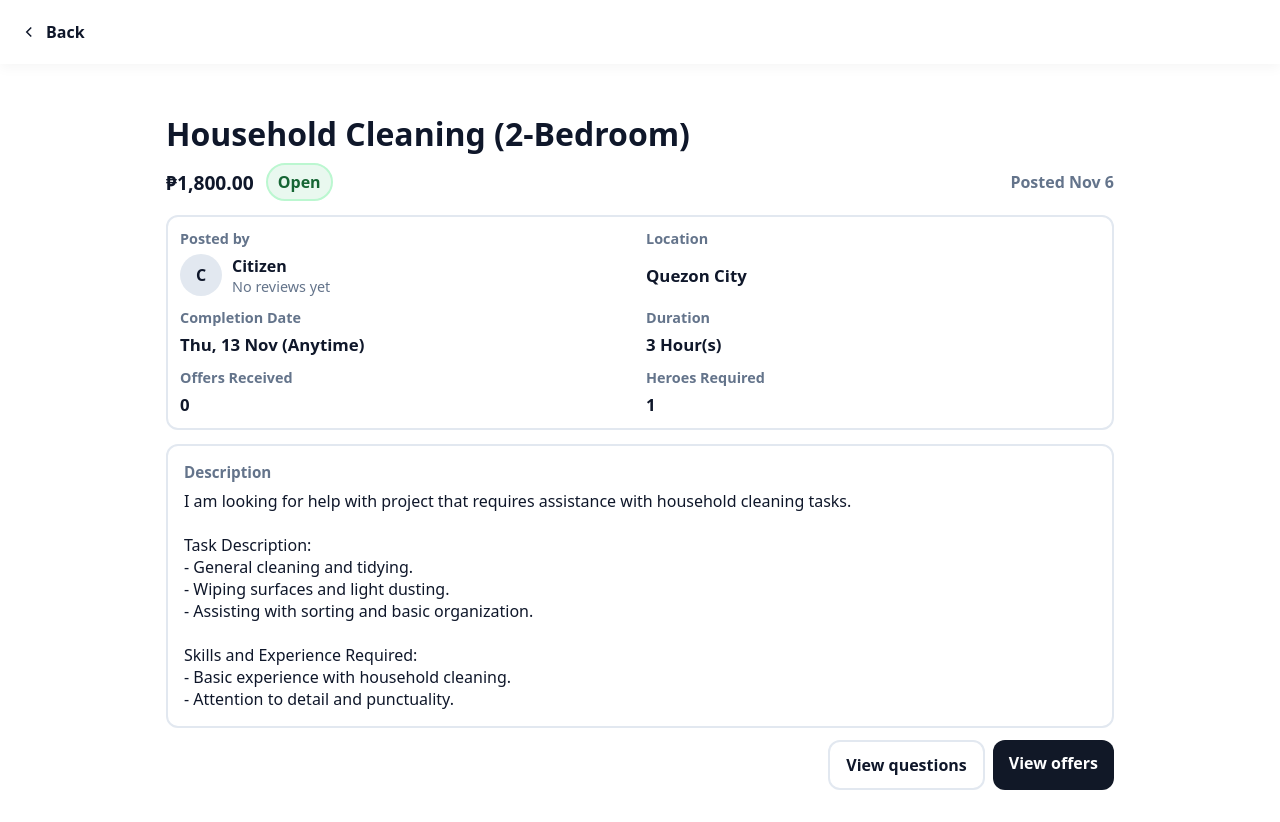
After one commit to inyiigo/ncp3106-ServisyoHub, a PHP site: page /ServisyoHub/pages/gawain-detail.php in a window 1280 px wide. The commit adds this page. Run offline with PHP 8.4, Linux system fonts and the light colour scheme.

Commit message:
make a gawain-detail

```diff
--- a/assets/css/styles.css
+++ b/assets/css/styles.css
@@ -51,7 +51,7 @@
 /* Base reset */
 * { box-sizing: border-box; }
 html, body { height: 100%; margin: 0; }
-body { font-family: 'Montserrat', system-ui, -apple-system, Segoe UI, Roboto, Arial, sans-serif; color: #0f172a; background:#ffffff; }
+body { font-family: 'Montserrat', system-ui, -apple-system, Segoe UI, Roboto, Arial, sans-serif; color: #0f172a; background: #ffffff; }
 
 /* Page fade-in helper for smoother transitions (respects reduced motion) */
 @media (prefers-reduced-motion: no-preference) {
@@ -117,7 +117,7 @@ body { font-family: 'Montserrat', system-ui, -apple-system, Segoe UI, Roboto, Ar
 .glass-card { background: rgba(255,255,255,.35) !important; border: 2px solid rgba(255,255,255,.6) !important; backdrop-filter: blur(4px); box-shadow: 0 8px 20px rgba(2,6,23,.15) !important; }
 
 /* Theme: page-wide profile gradient */
-.theme-profile-bg { background: radial-gradient(900px 450px at 50% -10%, rgba(255,255,255,.35) 0%, rgba(255,255,255,0) 60%), linear-gradient(180deg, #0ea5e9 0%, #06b6d4 55%, #22d3ee 100%); background-attachment: fixed; background-size: cover; }
+.theme-profile-bg { background: #ffffff; background-attachment: initial; background-size: auto; }
 .theme-profile-bg .dash-shell { background: transparent; }
 .theme-profile-bg .dash-topbar { background: transparent; border-bottom-color: rgba(255,255,255,.18); }
 .theme-profile-bg .dash-bottom-nav { background: rgba(255,255,255,.9); }
@@ -497,6 +497,8 @@ a.dash-svc-card { text-decoration: none; color: inherit; }
 .svc-price { display:grid; align-content:center; gap:4px; text-align:right; }
 .svc-price .amt { font-weight:800; color:#0078a6; }
 .svc-price .note { color:#94a3b8; font-size:.8rem; }
+/* Make service cards clickable when used as anchors */
+a.svc-card { text-decoration: none; color: inherit; }
 
 /* Search */
 .svc-search { max-width: 1100px; margin: 8px auto 16px; padding: 0 16px; }
@@ -512,8 +514,6 @@ a.dash-svc-card { text-decoration: none; color: inherit; }
 @media (max-width:640px){ .svc-card { grid-template-columns: 1fr; } .svc-price { text-align:left; } }
 
 /* Filter page styles */
-/* Keep theme-profile-bg white for filter and gawain pages */
-body.theme-profile-bg { background: #ffffff !important; background-attachment: initial !important; }
 
 /* Stronger topbar divider (scoped) */
 .theme-profile-bg .dash-topbar { border-bottom: 3px solid #0078a6; }
--- /dev/null
+++ b/pages/gawain-detail.php
@@ -0,0 +1,182 @@
+<?php
+// Start output buffering to avoid header issues
+ob_start();
+if (session_status() === PHP_SESSION_NONE) { session_start(); }
+
+require_once __DIR__ . '/../config/db_connect.php';
+
+function e($v){ return htmlspecialchars((string)$v, ENT_QUOTES, 'UTF-8'); }
+function fmt_money($v){
+    if ($v === '' || $v === null) return 'Negotiable';
+    $n = is_numeric($v) ? (float)$v : 0; return '₱' . number_format($n, 2);
+}
+function time_ago($dt){
+    $t = is_numeric($dt) ? (int)$dt : strtotime((string)$dt);
+    if (!$t) return '';
+    $d = time() - $t;
+    if ($d < 60) return $d.'s ago';
+    if ($d < 3600) return floor($d/60).'m ago';
+    if ($d < 86400) return floor($d/3600).'h ago';
+    if ($d < 604800) return floor($d/86400).'d ago';
+    return date('M j, Y', $t);
+}
+
+$job = null;
+$id = isset($_GET['id']) ? (int)$_GET['id'] : 0;
+if ($id > 0 && isset($conn) && $conn) {
+    if ($stmt = mysqli_prepare($conn, "SELECT id, title, category, COALESCE(location,'') AS location, COALESCE(budget,'') AS budget, COALESCE(date_needed,'') AS date_needed, COALESCE(status,'open') AS status, COALESCE(duration_hours, 0) AS duration_hours, COALESCE(description,'') AS description, COALESCE(workers_required,1) AS workers_required, COALESCE(posted_at, NOW()) AS posted_at, COALESCE(user_name,'Citizen') AS user_name, COALESCE(offers_count,0) AS offers_count FROM jobs WHERE id = ? LIMIT 1")) {
+        mysqli_stmt_bind_param($stmt, 'i', $id);
+        if (mysqli_stmt_execute($stmt)) {
+            $res = mysqli_stmt_get_result($stmt);
+            $job = mysqli_fetch_assoc($res) ?: null;
+        }
+        mysqli_stmt_close($stmt);
+    }
+}
+
+// Fallback sample if not found
+if (!$job) {
+    $job = [
+        'id' => 0,
+        'title' => 'Household Cleaning (2-Bedroom)',
+        'category' => 'Household',
+        'location' => 'Quezon City',
+        'budget' => 1800,
+        'date_needed' => date('D, d M', strtotime('+7 days')) . ' (Anytime)',
+        'status' => 'open',
+        'duration_hours' => 3,
+        'description' => "I am looking for help with project that requires assistance with household cleaning tasks.\n\nTask Description:\n- General cleaning and tidying.\n- Wiping surfaces and light dusting.\n- Assisting with sorting and basic organization.\n\nSkills and Experience Required:\n- Basic experience with household cleaning.\n- Attention to detail and punctuality.",
+        'workers_required' => 1,
+        'posted_at' => date('Y-m-d H:i:s', strtotime('-1 hour')),
+        'user_name' => 'Citizen',
+        'offers_count' => 0,
+    ];
+}
+
+$avatar = strtoupper(substr(preg_replace('/\s+/', '', $job['user_name']), 0, 1));
+$priceLabel = fmt_money($job['budget']);
+$status = strtolower($job['status']) === 'open' ? 'Open' : ucfirst((string)$job['status']);
+$durationLabel = ((int)$job['duration_hours'] > 0) ? ((int)$job['duration_hours'] . ' Hour(s)') : '—';
+$offers = (int)($job['offers_count'] ?? 0);
+$views = 10; // placeholder
+
+ob_end_flush();
+?>
+<!DOCTYPE html>
+<html lang="en">
+<head>
+  <meta charset="UTF-8" />
+  <meta name="viewport" content="width=device-width, initial-scale=1" />
+  <title><?php echo e($job['title']); ?> • Servisyo Hub</title>
+  <link rel="stylesheet" href="../assets/css/styles.css" />
+  <style>
+    .detail-wrap { max-width: 980px; margin: clamp(16px, 6vh, 80px) auto 24px; padding: 0 16px; }
+    .detail-header { display:flex; align-items:center; justify-content:space-between; gap:12px; margin-bottom: 8px; }
+    .detail-back { display:inline-flex; align-items:center; gap:8px; color:#0f172a; text-decoration:none; font-weight:800; }
+    .detail-title { margin: 6px 0 0; font-weight: 900; font-size: clamp(22px, 5vw, 32px); }
+
+    .price-row { display:flex; align-items:center; gap:12px; margin: 8px 0 12px; }
+    .price { font-weight:900; font-size: 1.2rem; }
+    .badge { display:inline-flex; align-items:center; padding: 6px 10px; border-radius: 999px; background: #e9f8ef; color:#166534; font-weight: 800; border: 2px solid #bbf7d0; }
+
+  .meta-grid { display:grid; grid-template-columns: 1fr; gap: 12px; margin: 14px 0; }
+  .meta-card { background:#fff; border:2px solid #e2e8f0; border-radius:12px; padding:12px; display:grid; gap:6px; }
+  /* Single-box meta layout */
+  .meta-merged { background:#fff; border:2px solid #e2e8f0; border-radius:12px; padding:12px; margin: 14px 0; }
+  .meta-merged .meta-grid2 { display:grid; grid-template-columns: 1fr; gap: 12px; }
+  @media (min-width:720px){ .meta-merged .meta-grid2 { grid-template-columns: 1fr 1fr; } }
+  .meta-item { display:grid; gap:6px; }
+    .meta-title { font-weight:600; font-size:.9rem; color:#64748b; margin:0; }
+    .meta-item .value { font-weight:800; font-size:1.05rem; color:#0f172a; }
+    .poster { display:grid; grid-template-columns: 42px 1fr; gap:10px; align-items:center; }
+    .avatar { width:42px; height:42px; border-radius:50%; background:#e2e8f0; display:grid; place-items:center; font-weight:900; color:#0f172a; }
+
+  .desc-card { background:#fff; border:2px solid #e2e8f0; border-radius:12px; padding:16px; margin-top: 8px; }
+  .desc-card h3 { margin: 0 0 8px; font-size: .95rem; font-weight: 600; color:#64748b; }
+    .desc-card pre { margin: 0; white-space: pre-wrap; font-family: inherit; color:#0f172a; }
+
+  .footer-bar { position: sticky; bottom: 0; background: rgba(255,255,255,.96); border-top: 0; backdrop-filter: saturate(110%) blur(6px); }
+  .footer-inner { max-width:980px; margin:0 auto; padding: 10px 16px; display:flex; align-items:center; gap:12px; justify-content: flex-end; }
+    .footer-left { display:flex; align-items:center; gap:8px; color:#475569; font-weight:700; }
+    .footer-actions { display:flex; gap:8px; }
+    .btn-ghost { background:#fff; border:2px solid #e2e8f0; color:#0f172a; padding:12px 16px; border-radius:12px; font-weight:800; text-decoration:none; }
+    .btn-solid { background:#111827; color:#fff; border:0; padding:12px 16px; border-radius:12px; font-weight:900; text-decoration:none; }
+
+    @media (min-width:720px){ .meta-grid { grid-template-columns: 1fr 1fr; } }
+    /* Detail page header: no bottom border, align left */
+    .detail-topbar { border-bottom: 0 !important; justify-content: flex-start; }
+  </style>
+</head>
+<body class="theme-profile-bg page-fade is-ready">
+  <header class="dash-topbar detail-topbar">
+    <a class="detail-back" href="./home-gawain.php" aria-label="Back to posts">
+      <svg width="18" height="18" viewBox="0 0 24 24" fill="none" stroke="currentColor" stroke-width="2"><path d="M15 18l-6-6 6-6"/></svg>
+      <span class="sr-only">Back</span>
+    </a>
+  </header>
+
+  <main class="detail-wrap">
+    <h1 class="detail-title"><?php echo e($job['title']); ?></h1>
+
+    <div class="price-row">
+      <div class="price"><?php echo e($priceLabel); ?></div>
+      <span class="badge"><?php echo e($status); ?></span>
+      <span style="margin-left:auto; color:#64748b; font-weight:700;">Posted <?php echo e(date('M j', strtotime($job['posted_at']))); ?></span>
+    </div>
+
+    <div class="meta-merged" aria-label="Details">
+      <div class="meta-grid2">
+        <div class="meta-item">
+          <h3 class="meta-title">Posted by</h3>
+          <div class="poster">
+            <div class="avatar"><?php echo e(strtoupper($avatar)); ?></div>
+            <div>
+              <div style="font-weight:800;"><?php echo e($job['user_name']); ?></div>
+              <div style="color:#64748b; font-size:.9rem;">No reviews yet</div>
+            </div>
+          </div>
+        </div>
+
+        <div class="meta-item">
+          <h3 class="meta-title">Location</h3>
+          <div class="value"><?php echo $job['location'] ? e($job['location']) : 'Online'; ?></div>
+        </div>
+
+        <div class="meta-item">
+          <h3 class="meta-title">Completion Date</h3>
+          <div class="value"><?php echo $job['date_needed'] ? e($job['date_needed']) : 'Anytime'; ?></div>
+        </div>
+
+        <div class="meta-item">
+          <h3 class="meta-title">Duration</h3>
+          <div class="value"><?php echo e($durationLabel); ?></div>
+        </div>
+
+        <div class="meta-item">
+          <h3 class="meta-title">Offers Received</h3>
+          <div class="value"><?php echo e($offers); ?></div>
+        </div>
+
+        <div class="meta-item">
+          <h3 class="meta-title">Heroes Required</h3>
+          <div class="value"><?php echo (int)($job['workers_required'] ?? 1); ?></div>
+        </div>
+      </div>
+    </div>
+
+    <section class="desc-card" aria-label="Description">
+      <h3>Description</h3>
+      <pre><?php echo e($job['description']); ?></pre>
+    </section>
+  </main>
+
+  <footer class="footer-bar">
+    <div class="footer-inner">
+      <div class="footer-actions">
+        <a class="btn-ghost" href="#" role="button">View questions</a>
+        <a class="btn-solid" href="#" role="button">View offers</a>
+      </div>
+    </div>
+  </footer>
+</body>
+</html>
```
Also changed, not shown: pages/home-gawain.php (+13 -8 lines), assets/images/homebackground.png, assets/images/login background.png.
